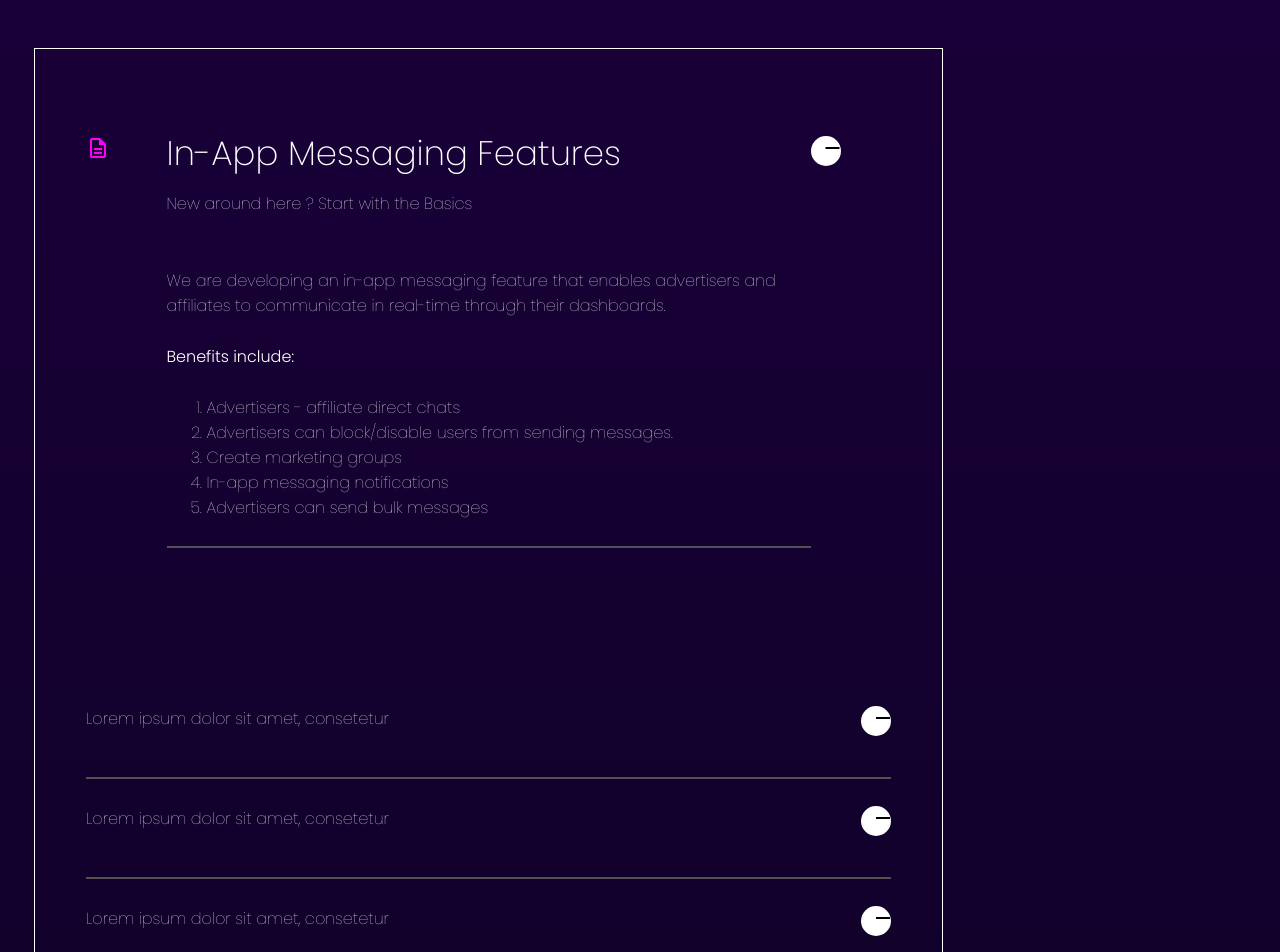
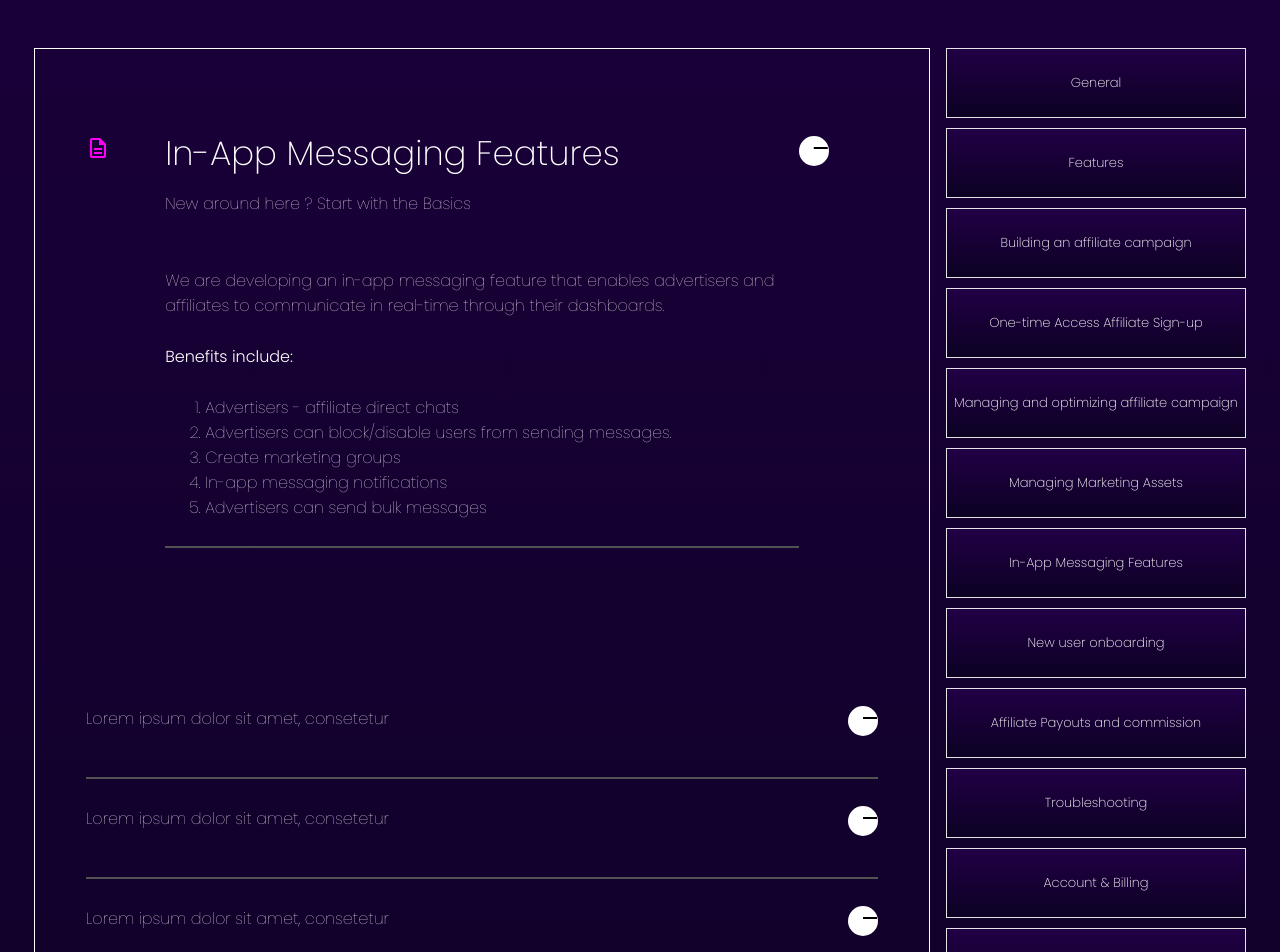
Before and after one commit to lawsonDaniel/paddle-frontend-assessment, a Next.js app: page /learningcenter in a window 1280 px wide. Shown: the part 840-1792 px from the top of the page. Built offline with nearby package versions, Linux system fonts and the light colour scheme.

Commit message:
done with learning center

```diff
--- a/component/LearningCenter/FeatureMenu.tsx
+++ b/component/LearningCenter/FeatureMenu.tsx
@@ -1,8 +1,13 @@
 import React from 'react'
+import Style from '../../styles/learningcenter.module.css'
 
-const FeatureMenu = () => {
+interface Menu{
+  menuItem: String
+}
+
+const FeatureMenu = ({menuItem}:Menu) => {
   return (
-    <div>FeatureMenu</div>
+    <div className={Style.featureMenu}>{menuItem}</div>
   )
 }
 
--- a/component/LearningCenter/Index.tsx
+++ b/component/LearningCenter/Index.tsx
@@ -5,6 +5,7 @@ import Footer from '../Footer'
 import SearchIcon from '@mui/icons-material/Search';
 import Features from './Features'
 import AddFeature from './AddFeature';
+import Menu from './Menu';
 
 const Index = () => {
   return (
@@ -38,7 +39,7 @@ const Index = () => {
               </div>
 
               <div>
-
+               <Menu/>
               </div>
             </section>
         <Footer/>
--- /dev/null
+++ b/component/LearningCenter/Menu.tsx
@@ -0,0 +1,29 @@
+import React from 'react'
+import FeatureMenu from './FeatureMenu'
+import Style from '../../styles/learningcenter.module.css'
+
+
+
+const Menu = () => {
+  return (
+    <div className={Style.featuremenucontainer}>
+        <FeatureMenu menuItem="General"/>
+        <FeatureMenu menuItem="Features"/>
+        <FeatureMenu menuItem="Building an affiliate campaign"/>
+        <FeatureMenu menuItem="One-time Access Affiliate Sign-up"/>
+        <FeatureMenu menuItem="Managing and optimizing affiliate campaign"/>
+        <FeatureMenu menuItem="Managing Marketing Assets"/>
+        <FeatureMenu menuItem="In-App Messaging Features"/>
+        <FeatureMenu menuItem="New user onboarding"/>
+        <FeatureMenu menuItem="Affiliate Payouts and commission"/>
+        <FeatureMenu menuItem="Troubleshooting"/>
+        <FeatureMenu menuItem="Account & Billing"/>
+        <FeatureMenu menuItem="Advanced technical features"/>
+        <FeatureMenu menuItem="New features"/>
+        <FeatureMenu menuItem="Announcements"/>
+
+    </div>
+  )
+}
+
+export default Menu
--- a/styles/learningcenter.module.css
+++ b/styles/learningcenter.module.css
@@ -85,6 +85,7 @@
     grid-template-columns: 3fr 1fr;
     margin-top: 118px;
     padding: 0 34px;
+    grid-gap: 16px;
 
 }
 .feature{
@@ -175,7 +176,21 @@
     margin-top: 158px;
 }
 
-
+/* featuremenu */
+.featureMenu{
+    width: 300px;
+    height: 70px;
+    border: 1px solid;
+    display: flex;
+    align-items: center;
+    justify-content: center;
+    font-size: 13px;
+    font-weight: 200;
+    margin-bottom: 10px;
+    background: transparent linear-gradient(180deg, #210045 0%, #0C0123 100%) 0% 0% no-repeat padding-box;
+    border: 1px solid #E4E4E4;
+    opacity: 1;
+}
 
 @media screen and (max-width:992px) {
     .section1{
@@ -199,4 +214,8 @@
     .section2{
         grid-template-columns: 1fr;
     }
+    .featuremenucontainer{
+        display: grid;
+        justify-content: center;
+    }
 }
```
